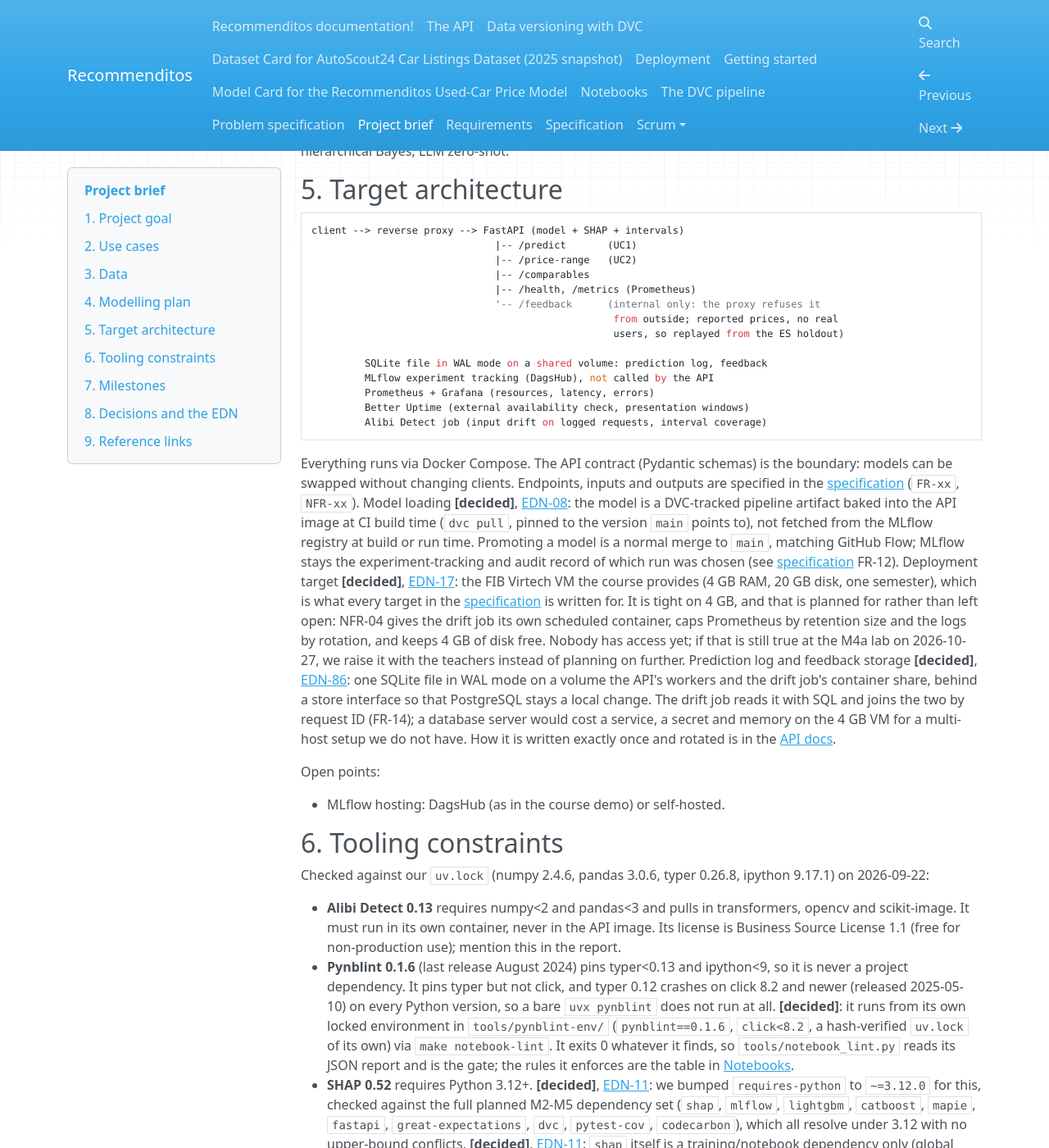
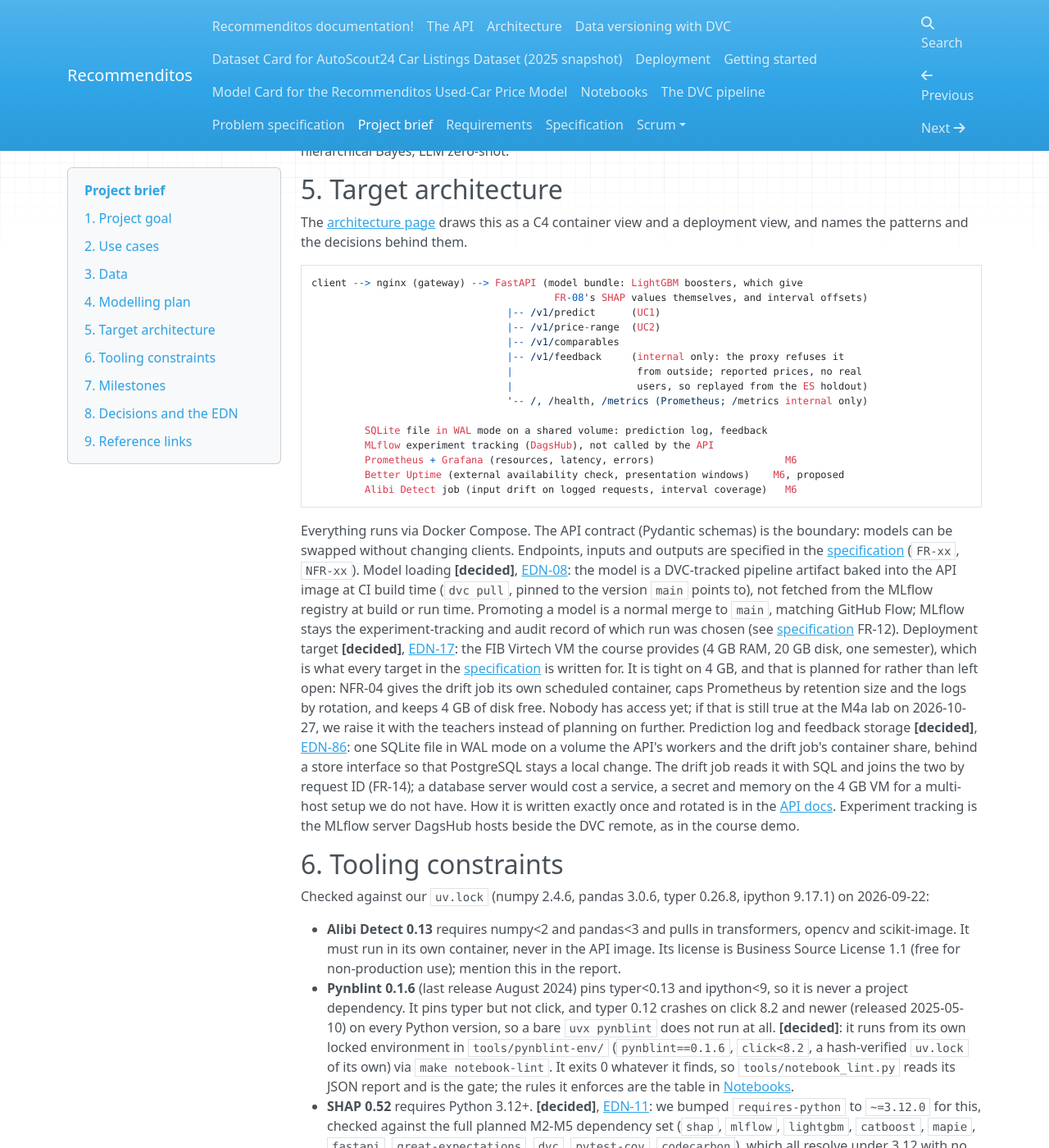
Before and after one commit to mlops-2627q1-mds-upc/MLOPS_Recommenditos, an MkDocs documentation site: the page built from docs/docs/project-brief.md, in a window 1280 px wide and 1400 px high, scrolled down 6400 px. Shown: the whole window at 82% size. Built offline with MkDocs 1.6.1, drawn with Linux system fonts in a browser that asks for light colours; nearby versions of some CDN libraries.

````diff
--- /dev/null
+++ b/docs/docs/javascripts/mermaid-init.js
@@ -0,0 +1,24 @@
+// Draws the ```mermaid blocks of a page as diagrams (architecture.md).
+// MkDocs renders such a block as <pre><code class="language-mermaid">, so each
+// one is replaced by the element Mermaid draws into. Loaded as a module
+// (mkdocs.yml), which runs once the page is parsed; Mermaid itself is fetched
+// only on a page that has a diagram.
+const blocks = document.querySelectorAll("pre > code.language-mermaid");
+
+if (blocks.length > 0) {
+  const { default: mermaid } = await import(
+    "https://cdn.jsdelivr.net/npm/mermaid@12.2.0/dist/mermaid.esm.min.mjs"
+  );
+  mermaid.initialize({ startOnLoad: false });
+  // One at a time, each with its own ID: `mermaid.run` derives IDs from the
+  // clock, and two diagrams drawn in the same millisecond shared one, so the
+  // second was drawn over the first.
+  let index = 0;
+  for (const code of blocks) {
+    const { svg } = await mermaid.render(`mermaid-diagram-${index++}`, code.textContent);
+    const diagram = document.createElement("div");
+    diagram.className = "mermaid";
+    diagram.innerHTML = svg;
+    code.parentElement.replaceWith(diagram);
+  }
+}
--- a/docs/docs/project-brief.md
+++ b/docs/docs/project-brief.md
@@ -195,21 +195,24 @@ Alternatives considered: linear, kNN, random forest, tabular NNs, hierarchical B
 
 ## 5. Target architecture
 
+The [architecture page](architecture.md) draws this as a C4 container view and a deployment view, and names the patterns and the decisions behind them.
+
 ```
-client --> reverse proxy --> FastAPI (model + SHAP + intervals)
-                               |-- /predict       (UC1)
-                               |-- /price-range   (UC2)
-                               |-- /comparables
-                               |-- /health, /metrics (Prometheus)
-                               '-- /feedback      (internal only: the proxy refuses it
-                                                   from outside; reported prices, no real
-                                                   users, so replayed from the ES holdout)
+client --> nginx (gateway) --> FastAPI (model bundle: LightGBM boosters, which give
+                                         FR-08's SHAP values themselves, and interval offsets)
+                                 |-- /v1/predict      (UC1)
+                                 |-- /v1/price-range  (UC2)
+                                 |-- /v1/comparables
+                                 |-- /v1/feedback     (internal only: the proxy refuses it
+                                 |                     from outside; reported prices, no real
+                                 |                     users, so replayed from the ES holdout)
+                                 '-- /, /health, /metrics (Prometheus; /metrics internal only)
 
          SQLite file in WAL mode on a shared volume: prediction log, feedback
          MLflow experiment tracking (DagsHub), not called by the API
-         Prometheus + Grafana (resources, latency, errors)
-         Better Uptime (external availability check, presentation windows)
-         Alibi Detect job (input drift on logged requests, interval coverage)
+         Prometheus + Grafana (resources, latency, errors)                      M6
+         Better Uptime (external availability check, presentation windows)    M6, proposed
+         Alibi Detect job (input drift on logged requests, interval coverage)   M6
 ```
 
 Everything runs via Docker Compose.
@@ -223,10 +226,7 @@ Nobody has access yet; if that is still true at the M4a lab on 2026-10-27, we ra
 Prediction log and feedback storage **[decided]**, [EDN-86](https://github.com/mlops-2627q1-mds-upc/MLOPS_Recommenditos/blob/main/reports/edn.md): one SQLite file in WAL mode on a volume the API's workers and the drift job's container share, behind a store interface so that PostgreSQL stays a local change.
 The drift job reads it with SQL and joins the two by request ID (FR-14); a database server would cost a service, a secret and memory on the 4 GB VM for a multi-host setup we do not have.
 How it is written exactly once and rotated is in the [API docs](api.md#the-prediction-log-and-the-feedback).
-
-Open points:
-
-- MLflow hosting: DagsHub (as in the course demo) or self-hosted.
+Experiment tracking is the MLflow server DagsHub hosts beside the DVC remote, as in the course demo.
 
 ## 6. Tooling constraints
 
--- a/docs/mkdocs.yml
+++ b/docs/mkdocs.yml
@@ -2,3 +2,8 @@ site_name: Recommenditos
 #
 site_author: Team Recommenditos
 #
+# Mermaid diagrams (architecture.md): the module turns ```mermaid blocks into
+# diagrams in the browser, so the build needs no plugin.
+extra_javascript:
+  - path: javascripts/mermaid-init.js
+    type: module
````
Also changed, not shown: docs/docs/architecture.md (added, +186 -0 lines), docs/docs/index.md (+1 -0 lines), docs/docs/specification.md (+1 -1 lines).
